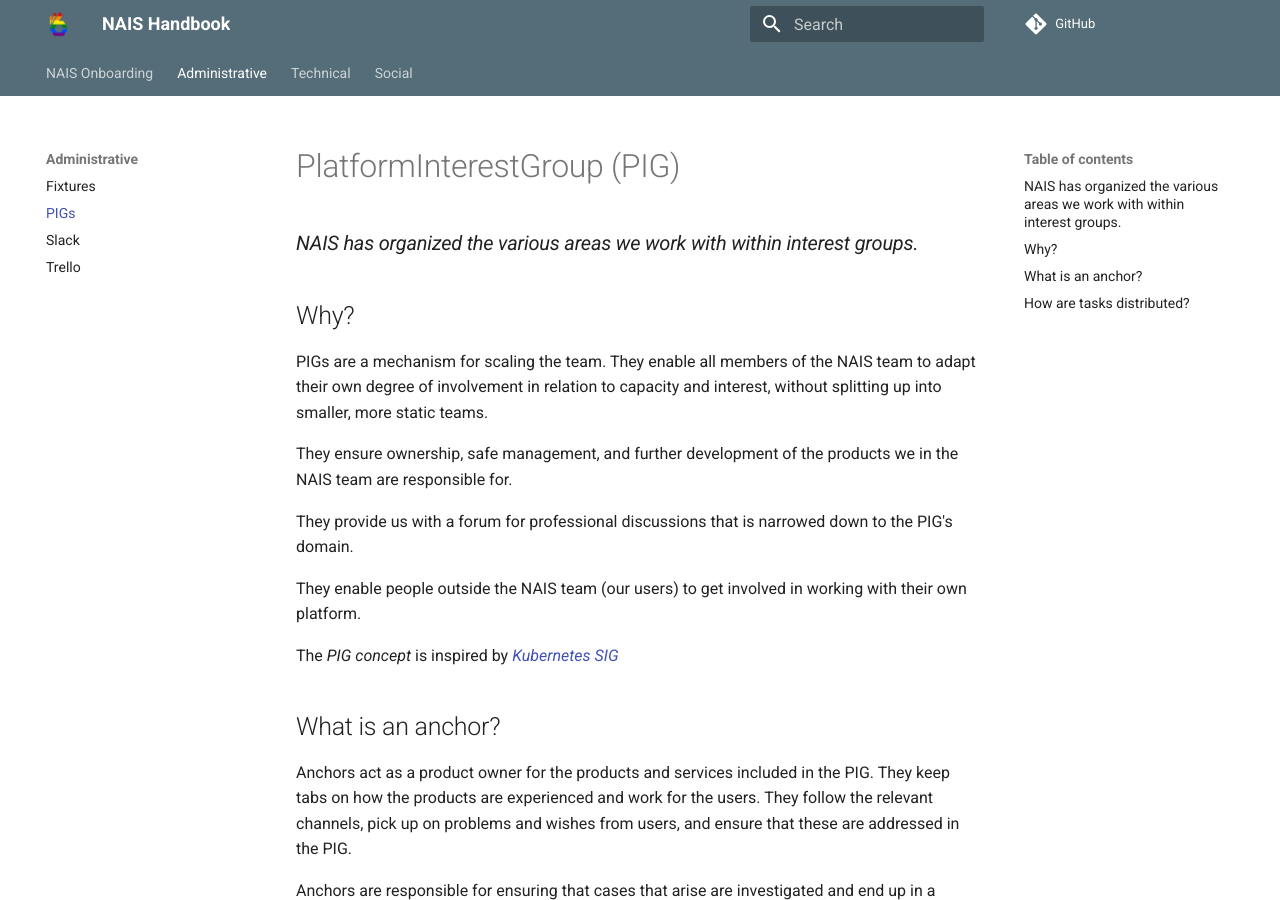
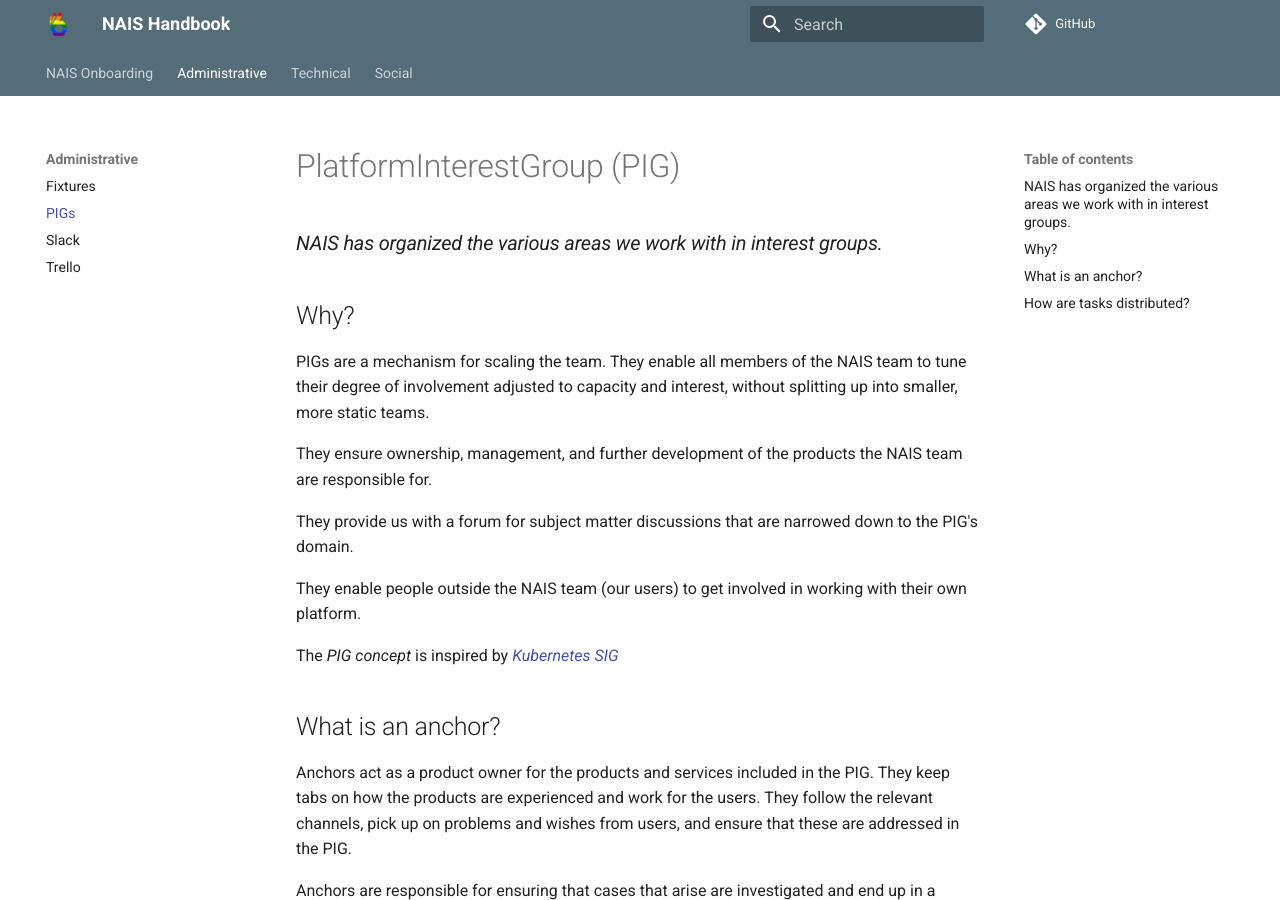
Before and after one commit to nais/handbook, an MkDocs documentation site: the page built from docs/administrative/pigs.md, in a window 1280 px wide and 900 px high. Built offline with MkDocs 1.6.1 and Material for MkDocs 9.7.7, drawn with Linux system fonts in a browser that asks for light colours; comment, search, counter and statistics services are not loaded.

Commit message:
Google lansetrate fixes PIGs.md

```diff
--- a/docs/administrative/pigs.md
+++ b/docs/administrative/pigs.md
@@ -1,15 +1,15 @@
 # PlatformInterestGroup (PIG)
 
-### _NAIS has organized the various areas we work with within interest groups._
+### _NAIS has organized the various areas we work with in interest groups._
 
 ## Why?
 
 PIGs are a mechanism for scaling the team.
-They enable all members of the NAIS team to adapt their own degree of involvement in relation to capacity and interest, without splitting up into smaller, more static teams.
+They enable all members of the NAIS team to tune their degree of involvement adjusted to capacity and interest, without splitting up into smaller, more static teams.
 
-They ensure ownership, safe management, and further development of the products we in the NAIS team are responsible for.
+They ensure ownership, management, and further development of the products the NAIS team are responsible for.
 
-They provide us with a forum for professional discussions that is narrowed down to the PIG's domain.
+They provide us with a forum for subject matter discussions that are narrowed down to the PIG's domain.
 
 They enable people outside the NAIS team (our users) to get involved in working with their own platform.
 
```
